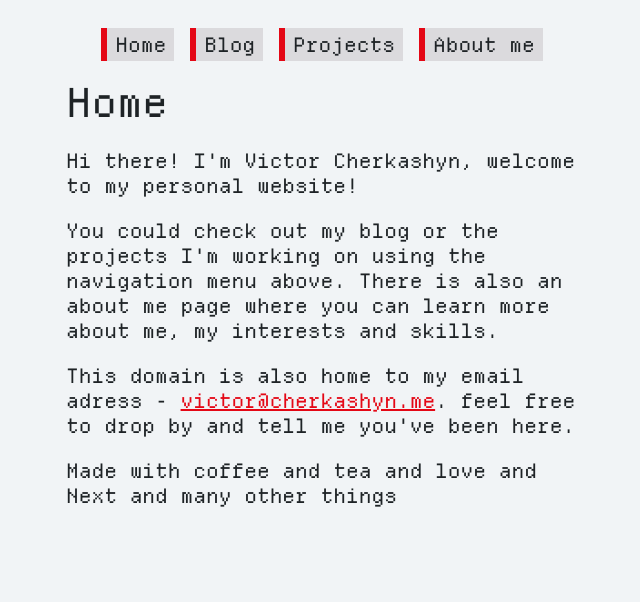
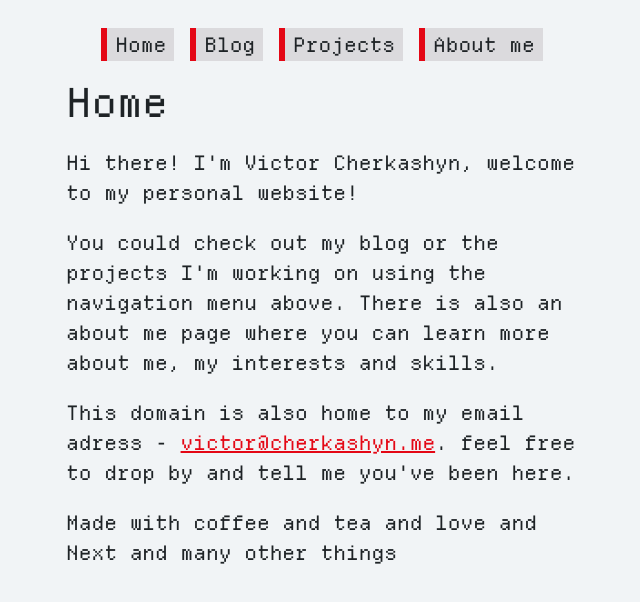
Before and after one commit to verbey/personal-website, a Next.js app: page / in a window 1280 px wide. Shown: the top 602 px of the page, without its empty margins (318-958 px from the left). Built offline with nearby package versions, Linux system fonts and the light colour scheme.

Commit message:
Add better text formatting

```diff
--- a/src/app/blog/page.tsx
+++ b/src/app/blog/page.tsx
@@ -63,7 +63,9 @@ export default function Archive() {
 									)}
 								</ul>
 							</div>
-							<p>{post.frontmatter.description}</p>
+							<p className={infoPageStyles.textBlock}>
+								{post.frontmatter.description}
+							</p>
 						</article>
 					</a>
 				))}
--- a/src/app/layout.module.css
+++ b/src/app/layout.module.css
@@ -53,6 +53,7 @@ body {
 .link {
 	color: var(--accent);
 	text-decoration: underline;
+	word-break: break-all;
 }
 
 @media screen and (max-width: 1200px) {
@@ -60,3 +61,7 @@ body {
 		padding: 16px 8svw;
 	}
 }
+
+.footer {
+	line-height: 1.5;
+}
--- a/src/app/page.module.css
+++ b/src/app/page.module.css
@@ -3,3 +3,7 @@
 	flex-direction: column;
 	gap: 1rem;
 }
+
+.textBlock {
+	line-height: 1.5;
+}
--- a/src/app/page.tsx
+++ b/src/app/page.tsx
@@ -5,16 +5,16 @@ export default function Home() {
 	return (
 		<div className={styles.page}>
 			<h1>Home</h1>
-			<p>
+			<p className={styles.textBlock}>
 				Hi there! I&#39;m Victor Cherkashyn, welcome to my personal
 				website!
 			</p>
-			<p>
+			<p className={styles.textBlock}>
 				You could check out my blog or the projects I&#39;m working on
 				using the navigation menu above. There is also an about me page
 				where you can learn more about me, my interests and skills.
 			</p>
-			<p>
+			<p className={styles.textBlock}>
 				This domain is also home to my email adress -{' '}
 				<a
 					href='mailto:victor@cherkashyn.me'
```
